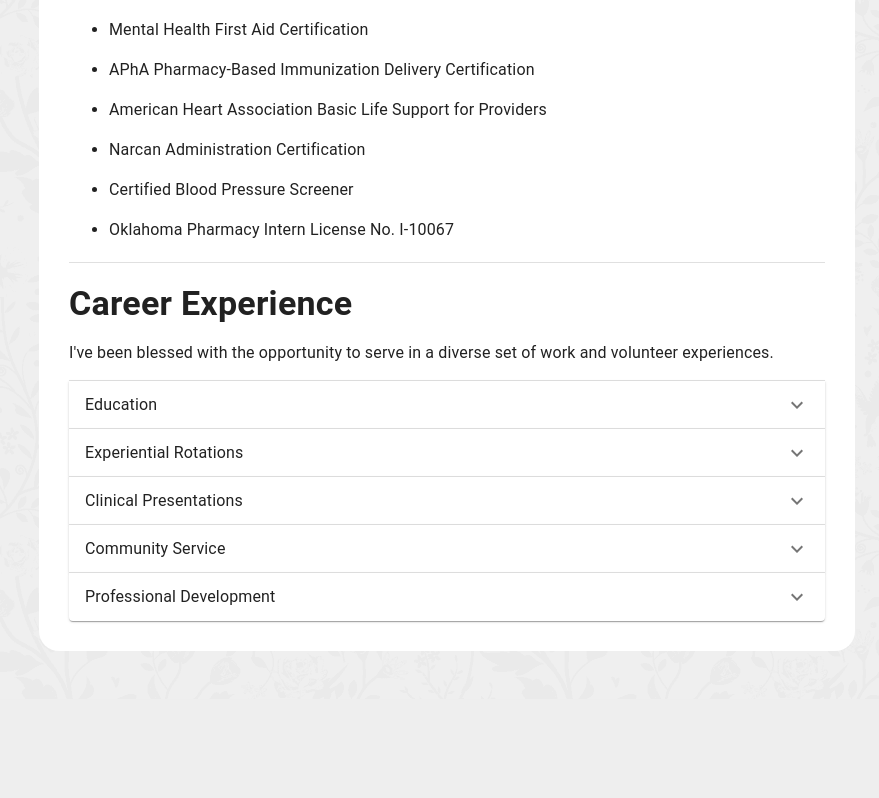
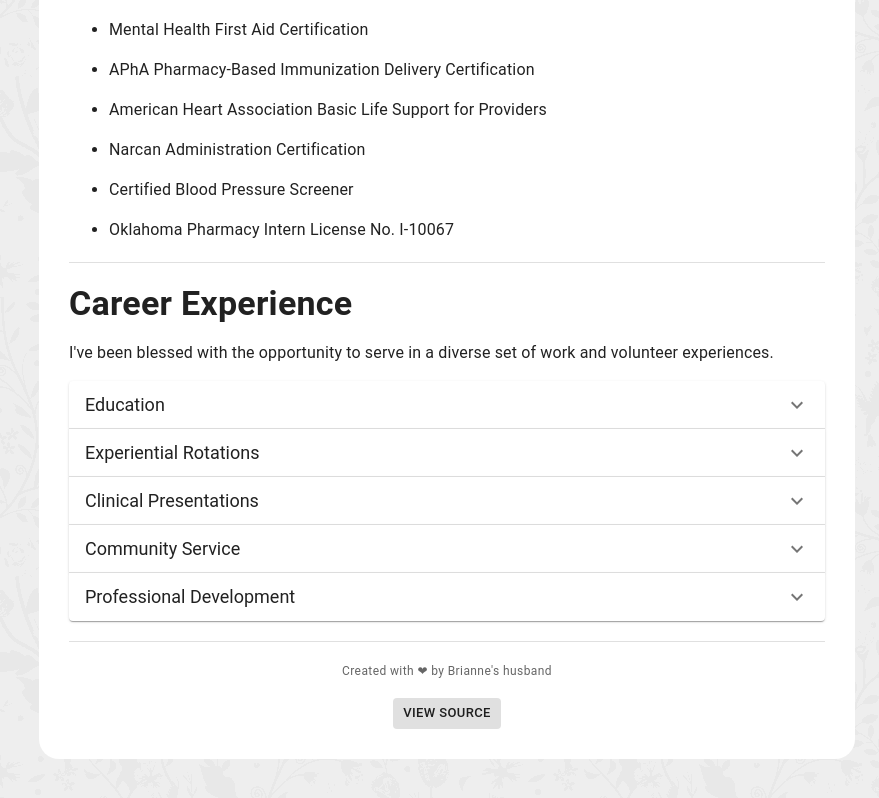
Before and after one commit to twcrews/BriCrews, a React (Create React App) app: page / in a window 1280 px wide. Shown: the part 1262-2060 px from the top of the page, without its empty margins (401-1280 px from the left). Before the commit the page ends 1961 px from the top, so only its background shows below. Built offline with nearby package versions, Linux system fonts and the light colour scheme.

Commit message:
Added footer and modified background.

```diff
--- a/src/App.tsx
+++ b/src/App.tsx
@@ -4,7 +4,7 @@ import Data from './Data.json';
 
 function App() {
   return (
-    <div
+    <Material.Box
     style={{
       backgroundImage: `url(${Data.Images.Background.Source})`,
       minHeight: "100vh"
@@ -153,7 +153,7 @@ function App() {
                     alt={Data.Images.MembershipLogo.Alt}
                     style={{
                       width: "100%",
-                      maxWidth: "300px"
+                      maxWidth: "200px"
                     }}
                   />
                 </Material.Grid>
@@ -209,13 +209,19 @@ function App() {
               <Material.Typography paragraph>
                 {Data.Content.ExperienceTagline}
               </Material.Typography>
+              <Material.Box>
               {Data.Content.Experiences.map(experience =>
                 <Material.Accordion key={experience.Title}>
                   <Material.AccordionSummary
                     expandIcon={<Icon.ExpandMore />}
                     id={experience.Title.slice(0, 5) + "-accordion"}
                   >
-                    <Material.Typography>{experience.Title}</Material.Typography>
+                    <Material.Typography
+                      variant="h5"
+                      style={{ fontSize: "18px" }}
+                    >
+                      {experience.Title}
+                    </Material.Typography>
                   </Material.AccordionSummary>
                   <Material.AccordionDetails>
                     <Material.Grid container>
@@ -223,6 +229,7 @@ function App() {
                         <Material.Grid
                           key={item.Header}
                           item
+                          xs={12}
                           zeroMinWidth
                         >
                           <Material.Typography variant="h6">
@@ -240,11 +247,33 @@ function App() {
                   </Material.AccordionDetails>
                 </Material.Accordion>
               )}
+              </Material.Box>
+              <Material.Divider
+                variant="middle"
+                style={{ margin: "20px 0" }}
+              />
+              <footer style={{ textAlign: "center" }}>
+                <Material.Typography
+                  paragraph
+                  variant="caption"
+                  style={{ color: "#666" }}
+                >
+                  {Data.Content.Footer.Text}
+                </Material.Typography>
+                <Material.Button
+                  variant="contained"
+                  disableElevation
+                  size="small"
+                  href={Data.Links.PageSource}
+                >
+                  {Data.Content.Footer.Button}
+                </Material.Button>
+              </footer>
             </Material.Paper>
           </Material.Grid>
         </Material.Grid>
       </Material.Container>
-    </div>
+    </Material.Box>
   );
 }
 
--- a/src/Data.json
+++ b/src/Data.json
@@ -168,7 +168,11 @@
                     }
                 ]
             }
-        ]
+        ],
+        "Footer": {
+            "Text": "Created with ❤ by Brianne's husband",
+            "Button": "View Source"
+        }
     },
     "Images": {
         "Portrait": {
@@ -185,6 +189,7 @@
     },
     "Links": {
         "Facebook": "https://www.facebook.com/brianne.kirchgessner",
-        "LinkedIn": "https://www.linkedin.com/in/briannekirchgessner/"
+        "LinkedIn": "https://www.linkedin.com/in/briannekirchgessner/",
+        "PageSource": "https://github.com/twcrews/BriCrews"
     }
 }
```
Also changed, not shown: public/res/bg-tile.png.
